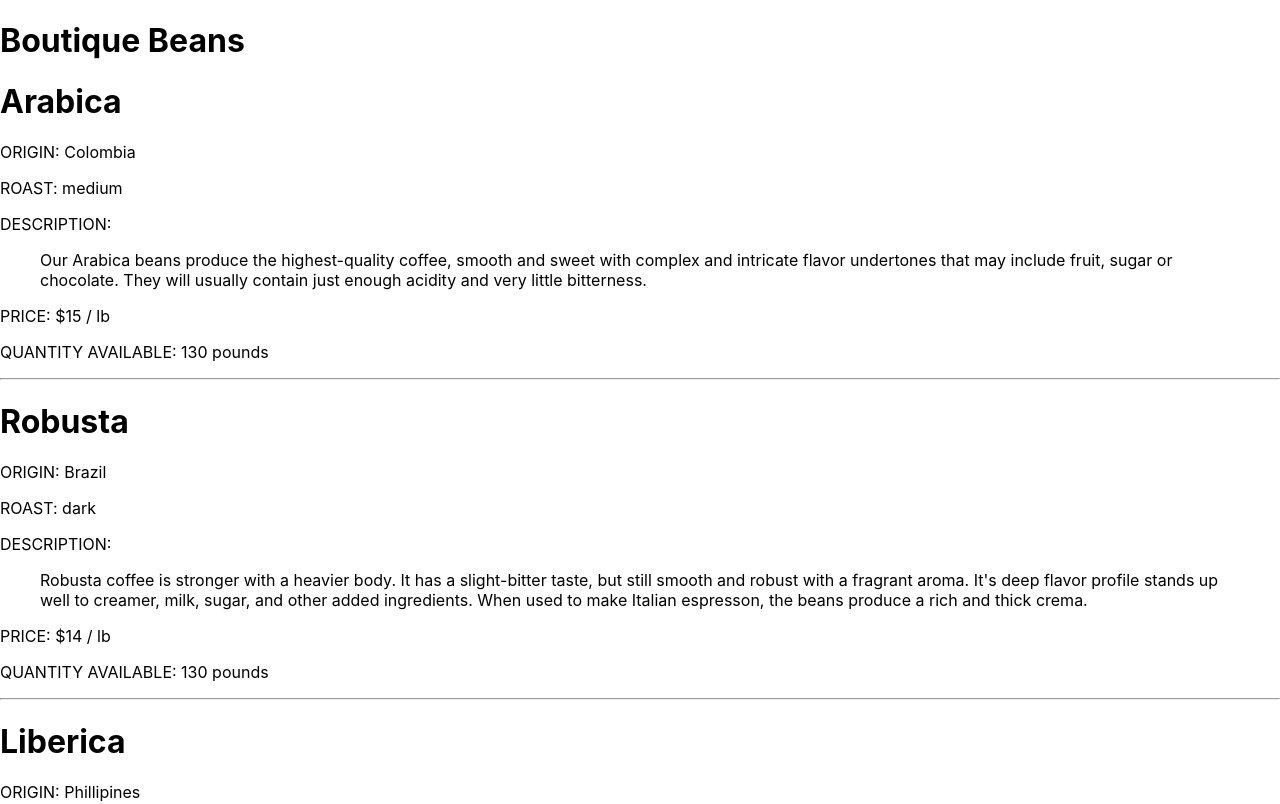
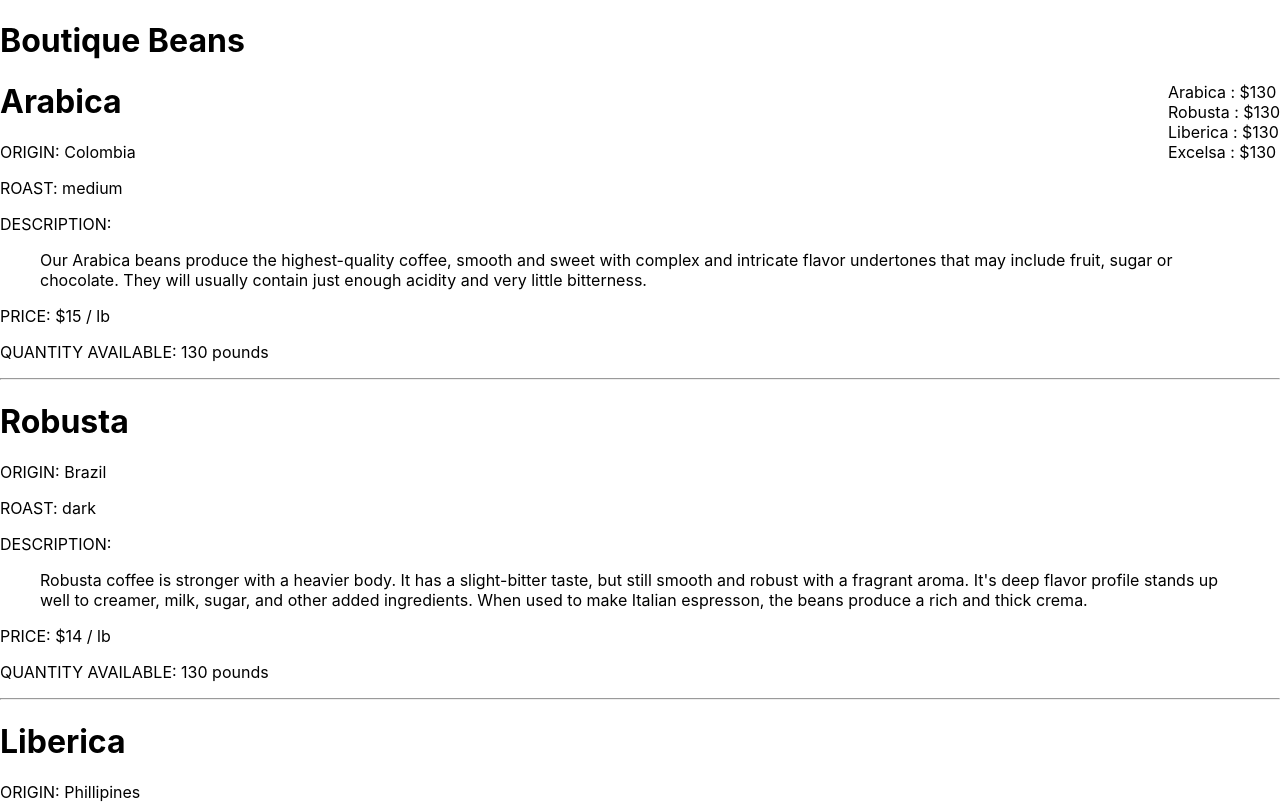
Before and after one commit to jenniferholcomb/inventory-tracker, a React (Create React App) app: page / in a window 1280 px wide. Shown: the top 804 px of the page. Built offline with nearby package versions, Linux system fonts and the light colour scheme.

Commit message:
inventory widget in header

```diff
--- a/src/components/Header.js
+++ b/src/components/Header.js
@@ -1,11 +1,21 @@
 import React from "react";
+import PropTypes from 'prop-types';
 
-function Header() {
+function Header(props) {
   return (
     <React.Fragment>
-      <h1>Boutique Beans</h1>
+      <header>
+        <h1>Boutique Beans</h1>
+        <div className="inventory-widget">
+          {props.widgetAreaComponent}
+        </div>
+      </header>
     </React.Fragment>
   );
 }
 
+Header.propTypes = {
+  widgetAreaComponent: PropTypes.object
+};
+
 export default Header;
--- a/src/components/Inventory.js
+++ b/src/components/Inventory.js
@@ -1,6 +1,6 @@
 import React from "react";
 
-function Inventory() {
+function Inventory(props) {
   return (
     <React.Fragment>
 
--- a/src/components/InventoryWidget.js
+++ b/src/components/InventoryWidget.js
@@ -1,11 +1,21 @@
 import React from "react";
+import PropTypes from 'prop-types';
 
-function InventoryWidget() {
+function InventoryWidget(props) {
   return (
     <React.Fragment>
-
+      {props.itemsList.map(item =>
+        <React.Fragment>
+          {item.name} : ${item.quantity}
+          <br />
+        </React.Fragment>
+      )}
     </React.Fragment>
   );
 }
 
+InventoryWidget.propTypes = {
+  itemsList: PropTypes.object
+}
+
 export default InventoryWidget;
--- a/src/components/ItemDetail.js
+++ b/src/components/ItemDetail.js
@@ -30,7 +30,7 @@ function ItemDetail(props) {
       <div className="button">
         <button onClick={onClickingEdit}>Edit Bean</button>
         <button onClick={() => onClickingDelete(item.id)}>Delete Bean</button>
-        <button onClick={() => onBuyingItem(10)}>Add To Cart</button>
+        <button onClick={() => onBuyingItem(1)}>Buy 1 pound</button>
       </div>
     </React.Fragment>
   );
--- a/src/components/MenuController.js
+++ b/src/components/MenuController.js
@@ -4,7 +4,7 @@ import EditItemForm from "./EditItemForm";
 import ItemDetail from "./ItemDetail";
 import NewItemForm from "./NewItemForm";
 import ItemsList from "./ItemsList";
-// import Inventory from "./Inventory";
+import InventoryWidget from "./InventoryWidget";
 import { v4 } from 'uuid';
 
 class MenuController extends React.Component {
@@ -62,9 +62,9 @@ class MenuController extends React.Component {
   }
 
   handleEditingItem = (editedItem) => {
-    const editedItemsList = this.state.itemsList
-            .filter(item => item.id !== this.state.selectedItem.id)
-            .concat(editedItem);
+    const indexSelectedItem = this.state.itemsList.indexOf(this.state.selectedItem);
+    const editedItemsList = this.state.itemsList;
+    editedItemsList.splice(indexSelectedItem, 1, editedItem);
     this.setState({
       itemsList: editedItemsList,
       editItemFormVisible: false
@@ -74,10 +74,10 @@ class MenuController extends React.Component {
   handleBuyingClick = (quantityPurchased) => {
     const indexSelectedItem = this.state.itemsList.indexOf(this.state.selectedItem);
     const updatedQuantity = parseInt(this.state.selectedItem.quantity) - quantityPurchased;
-    const updatedItem = [{ [indexSelectedItem]: { ...this.state.selectedItem, ...{ quantity: updatedQuantity } }}];
-    const newItemsList = {...this.state.itemsList, ...updatedItem};
-    console.log(this.state.itemsList);
-    console.log(updatedItem);
+    const updatedItem = { ...this.state.selectedItem, ...{ quantity: updatedQuantity } };
+    const newItemsList = this.state.itemsList;
+    newItemsList.splice(indexSelectedItem, 1, updatedItem);
+
     console.log("newItemsList");
     console.log(newItemsList);
     this.setState({
@@ -89,7 +89,8 @@ class MenuController extends React.Component {
     console.log(this.state.itemsList);
     return (
       <React.Fragment>
-        <Header />
+        <Header widgetAreaComponent=
+        { <InventoryWidget itemsList={ this.state.itemsList }/> }/>
         {
         this.state.editItemFormVisible ?
           <React.Fragment>
--- a/src/index.css
+++ b/src/index.css
@@ -11,3 +11,7 @@ code {
   font-family: source-code-pro, Menlo, Monaco, Consolas, 'Courier New',
     monospace;
 }
+
+.inventory-widget {
+  float: right;
+}
```
